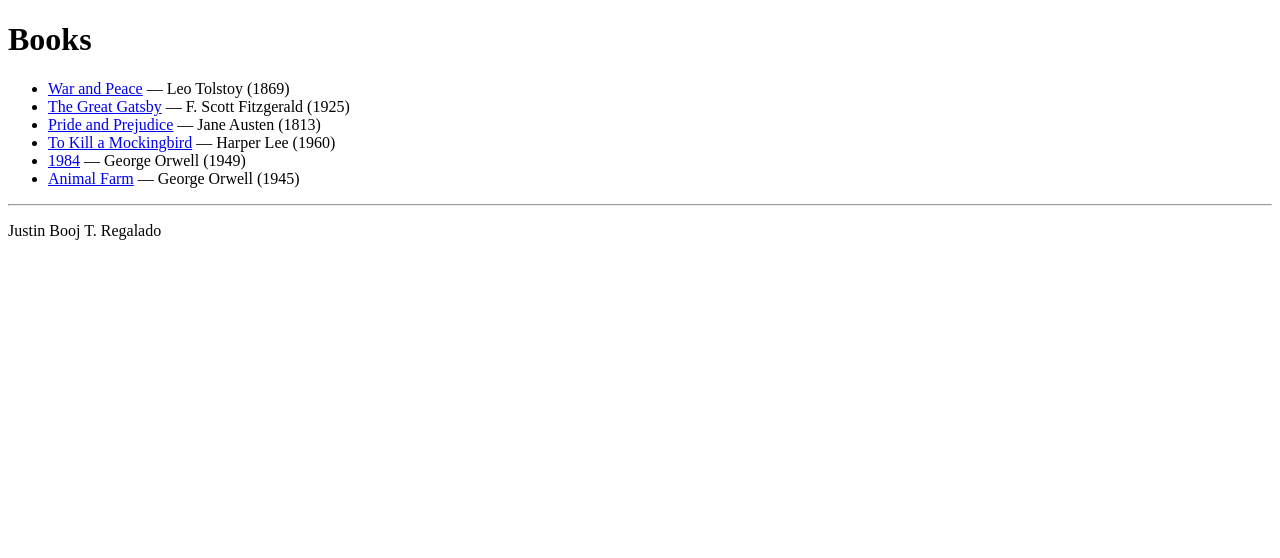
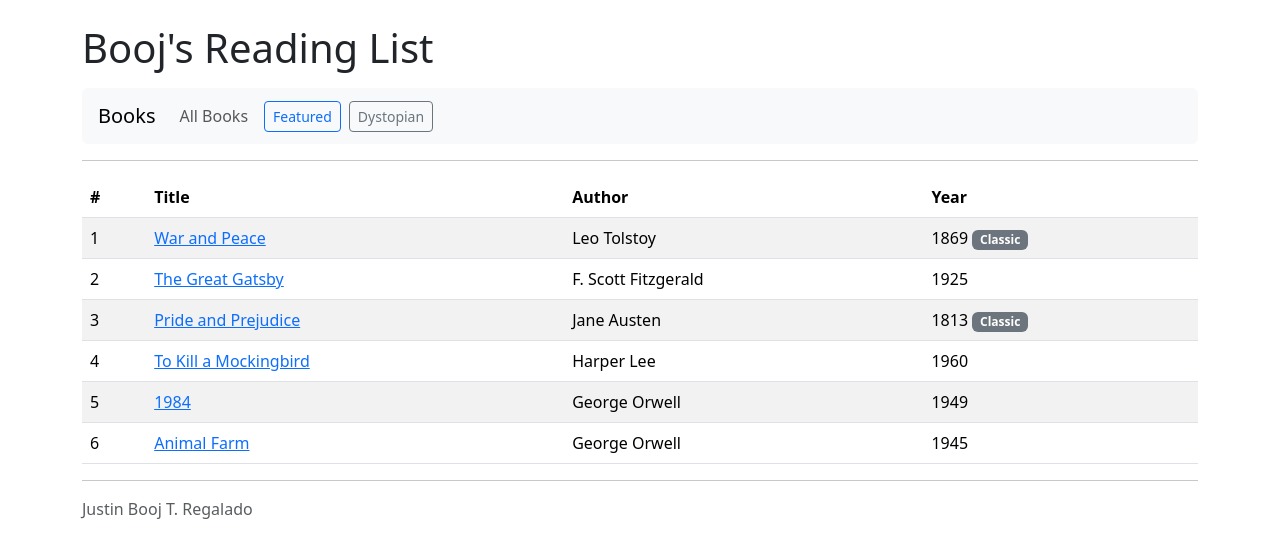
Before and after one commit to regaladojustinbooj27-hash/itrackb4-la14-Regalado-JustinBooj, a Laravel app: page /books in a window 1280 px wide. Shown: the top 558 px of the page. Run offline with Laravel 12, Linux system fonts and the light colour scheme.

Commit message:
Add book list route, controller and view

```diff
--- a/resources/views/books/index.blade.php
+++ b/resources/views/books/index.blade.php
@@ -1,21 +1,37 @@
-<!DOCTYPE html>
-<html>
-<head>
-    <title>Books</title>
-</head>
-<body>
-    <h1>Books</h1>
+@extends('layouts.app')
 
-    <ul>
-        @foreach ($books as $book)
-            <li>
-                <a href="{{ route('books.show', $book['id']) }}">{{ $book['title'] }}</a>
-                — {{ $book['author'] }} ({{ $book['year'] }})
-            </li>
-        @endforeach
-    </ul>
+@section('title', 'All Books')
 
-    <hr>
-    <p>Justin Booj T. Regalado</p>
-</body>
-</html>
+@section('content')
+    <table class="table table-striped table-hover">
+        <thead>
+            <tr>
+                <th>#</th>
+                <th>Title</th>
+                <th>Author</th>
+                <th>Year</th>
+            </tr>
+        </thead>
+        <tbody>
+            @forelse ($books as $book)
+                <tr>
+                    <td>{{ $loop->iteration }}</td>
+                    <td>
+                        <a href="{{ route('books.show', $book['id']) }}">{{ $book['title'] }}</a>
+                    </td>
+                    <td>{{ $book['author'] }}</td>
+                    <td>
+                        {{ $book['year'] }}
+                        @if ($book['year'] < 1900)
+                            <span class="badge bg-secondary">Classic</span>
+                        @endif
+                    </td>
+                </tr>
+            @empty
+                <tr>
+                    <td colspan="4">There are no books to show right now </td>
+                </tr>
+            @endforelse
+        </tbody>
+    </table>
+@endsection
--- /dev/null
+++ b/resources/views/layouts/app.blade.php
@@ -0,0 +1,21 @@
+<!DOCTYPE html>
+<html>
+<head>
+    <title>@yield('title', 'Books')</title>
+    <link href="https://cdn.jsdelivr.net/npm/bootstrap@5.3.3/dist/css/bootstrap.min.css" rel="stylesheet">
+</head>
+<body>
+    <div class="container mt-4">
+        <h1 class="mb-3">Booj's Reading List</h1>
+
+        @include('partials._nav')
+
+        <hr>
+
+        @yield('content')
+
+        <hr>
+        <p class="text-muted">Justin Booj T. Regalado</p>
+    </div>
+</body>
+</html>
--- /dev/null
+++ b/resources/views/partials/_nav.blade.php
@@ -0,0 +1,8 @@
+<nav class="navbar navbar-expand navbar-light bg-light rounded px-3 mb-3">
+    <a class="navbar-brand" href="{{ route('books.index') }}">Books</a>
+    <div class="navbar-nav d-flex flex-row align-items-center gap-2">
+        <a class="nav-link" href="{{ route('books.index') }}">All Books</a>
+        <a class="btn btn-outline-primary btn-sm" href="{{ route('books.featured') }}">Featured</a>
+        <a class="btn btn-outline-secondary btn-sm" href="{{ route('books.filter', 'Dystopian') }}">Dystopian</a>
+    </div>
+</nav>
```
Also changed, not shown: resources/views/books/filter.blade.php (+28 -21 lines), resources/views/books/show.blade.php (+14 -16 lines).
